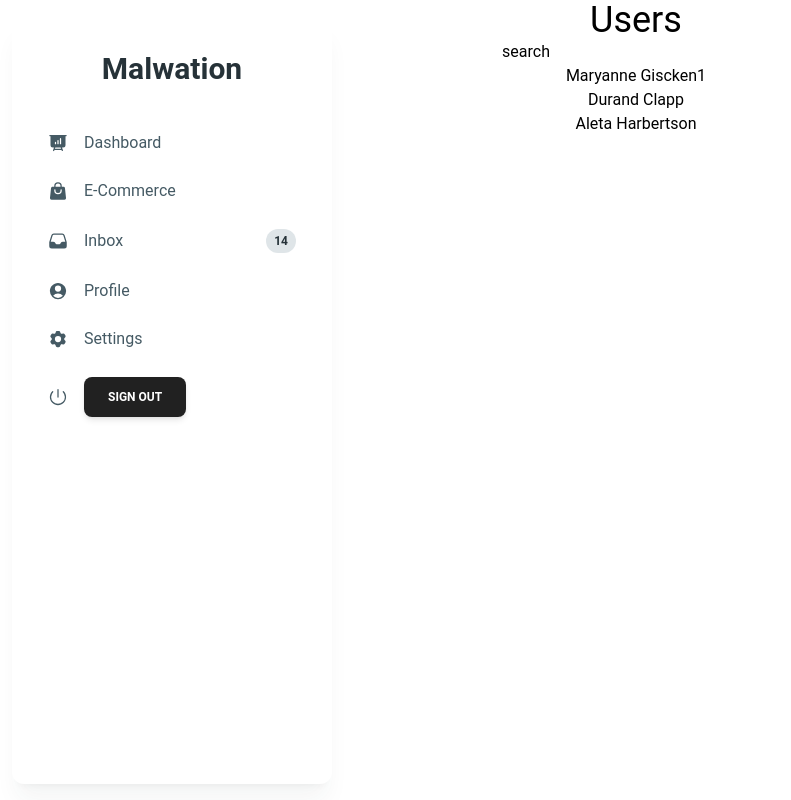
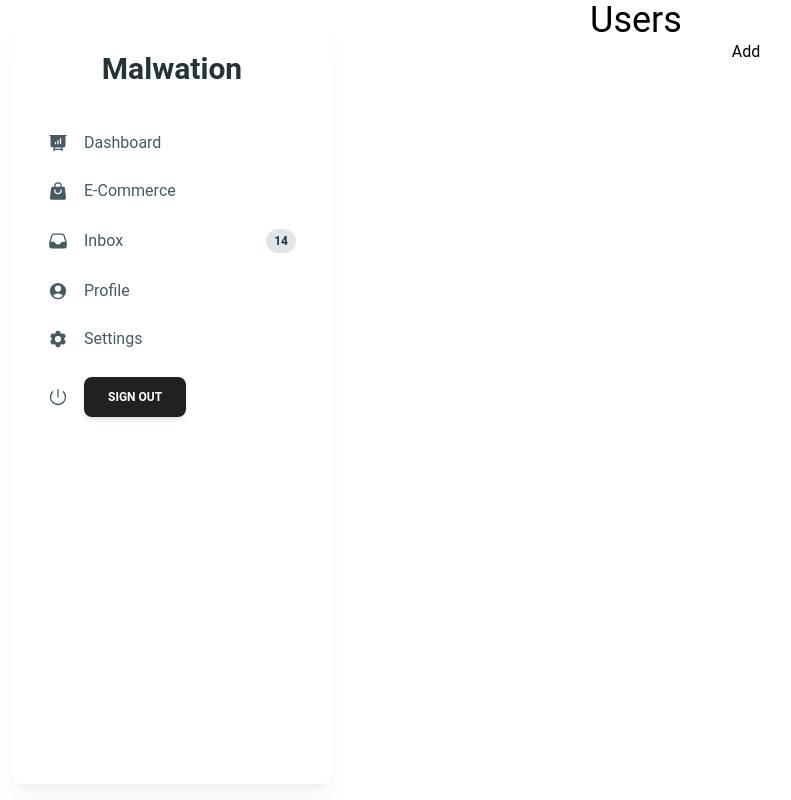
Before and after one commit to SadetTurhan/User-Panel, a React (Vite) app in the folder User-Panel/: page /users in a window 1280 px wide. Shown: the whole page, without its empty margins (4-795 px from the left). Built offline with nearby package versions, Linux system fonts and the light colour scheme.

Commit message:
working with redux

```diff
--- a/User-Panel/package.json
+++ b/User-Panel/package.json
@@ -11,10 +11,12 @@
   },
   "dependencies": {
     "@material-tailwind/react": "^2.0.1",
+    "@reduxjs/toolkit": "^1.9.5",
     "@tanstack/react-table": "^8.9.1",
     "react": "^18.2.0",
     "react-dom": "^18.2.0",
-    "react-hook-form": "^7.44.0"
+    "react-hook-form": "^7.44.0",
+    "react-redux": "^8.0.7"
   },
   "devDependencies": {
     "@types/react": "^18.0.28",
--- /dev/null
+++ b/User-Panel/src/components/UserSection.tsx
@@ -0,0 +1,18 @@
+import React from "react";
+import { useDispatch } from "react-redux";
+import { removeUser } from "../features/UserSlice";
+
+interface UserCard {
+    name:string;
+    index: number
+}
+
+export default function UserCard({name, index}:UserCard){
+    const dispatch = useDispatch()
+    return(
+        <div onClick={() => {
+            dispatch(removeUser(index))
+        }}
+        className="reservation-card-container">{name}</div>
+    )
+}
--- /dev/null
+++ b/User-Panel/src/features/UserSlice.ts
@@ -0,0 +1,26 @@
+import { createSlice, PayloadAction } from "@reduxjs/toolkit";
+
+
+interface UserState {
+    value: string[];
+}
+
+const initialState: UserState = {
+    value: []
+}
+export const UserSlice = createSlice({
+    name: "users",
+    initialState,
+    reducers: {
+        addUser: (state, action:PayloadAction<string>) => {
+            state.value.push(action.payload)
+        },
+        removeUser: (state, action:PayloadAction<number>) => {
+            state.value.splice(action.payload, 1)
+        }
+    },
+})
+
+export const { addUser, removeUser} = UserSlice.actions
+
+export default UserSlice.reducer;
--- a/User-Panel/src/main.tsx
+++ b/User-Panel/src/main.tsx
@@ -2,9 +2,13 @@ import React from 'react'
 import ReactDOM from 'react-dom/client'
 import App from './App.tsx'
 import './index.css'
+import { Provider } from 'react-redux'
+import { store } from './store.ts'
 
 ReactDOM.createRoot(document.getElementById('root') as HTMLElement).render(
   <React.StrictMode>
+    <Provider store={store}>
     <App />
+  </Provider>
   </React.StrictMode>,
 )
--- /dev/null
+++ b/User-Panel/src/store.ts
@@ -0,0 +1,12 @@
+import { configureStore } from "@reduxjs/toolkit"
+import  UserSlice  from "./features/UserSlice"
+export const store = configureStore({
+    reducer:{
+        users:UserSlice,
+    }
+})
+
+//rootstate
+export type RootState = ReturnType<typeof store.getState>
+//dispatchtype
+export type AppDispatch = typeof store.dispatch
--- a/User-Panel/src/users.tsx
+++ b/User-Panel/src/users.tsx
@@ -1,20 +1,31 @@
+import React, { useState } from "react";
 import { Sidebar } from '/home/sadet/repos/User-Panel/User-Panel/src/sidebar';
 import data from "./users.json"
 import { Usertype } from "./usertypes";
+import UserCard from './components/UserSection';
+import { useSelector, useDispatch} from "react-redux";
+import { RootState } from "./store";
+import { addUser } from "./features/UserSlice";
 const user = data as Usertype[];
-console.log(user[0].id)
 function Users() {
-
+  const [userNameInput, setUserNameInput] = useState("")
+  const users = useSelector((state:RootState) => state.users.value)
+  const dispatch = useDispatch()
+  const handleAddUsers = () => {
+    if(!userNameInput) return;
+    dispatch(addUser(userNameInput));
+    setUserNameInput("")
+  }
     return (
       <div>
       <Sidebar></Sidebar>
       <div>
         <p className="text-4xl">Users</p>
-        <label>search</label>
-        <input></input>
-        <p>{user[0].name}{user[0].id}</p>
-        <p>{user[1].name}</p>
-        <p>{user[2].name}</p>
+        {users.map((name,index) => {
+                return <UserCard name={name} index={index} />
+                })}
+                <input value={userNameInput} onChange={(e) => setUserNameInput(e.target.value)}/>
+                <button onClick={handleAddUsers}>Add</button>
       </div>
       </div>
     );
```
Also changed, not shown: 1 other file (tests, documents, lock files or other folders).
